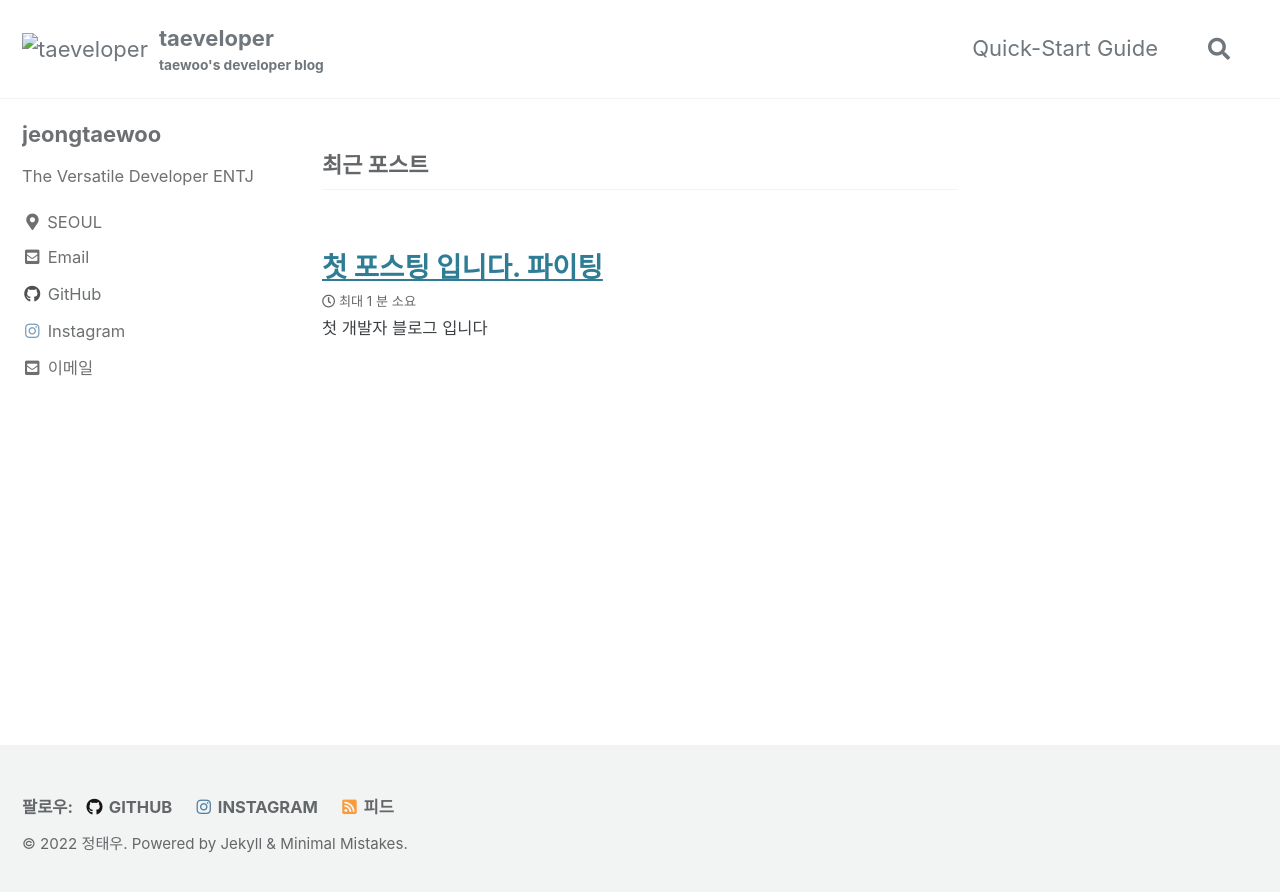
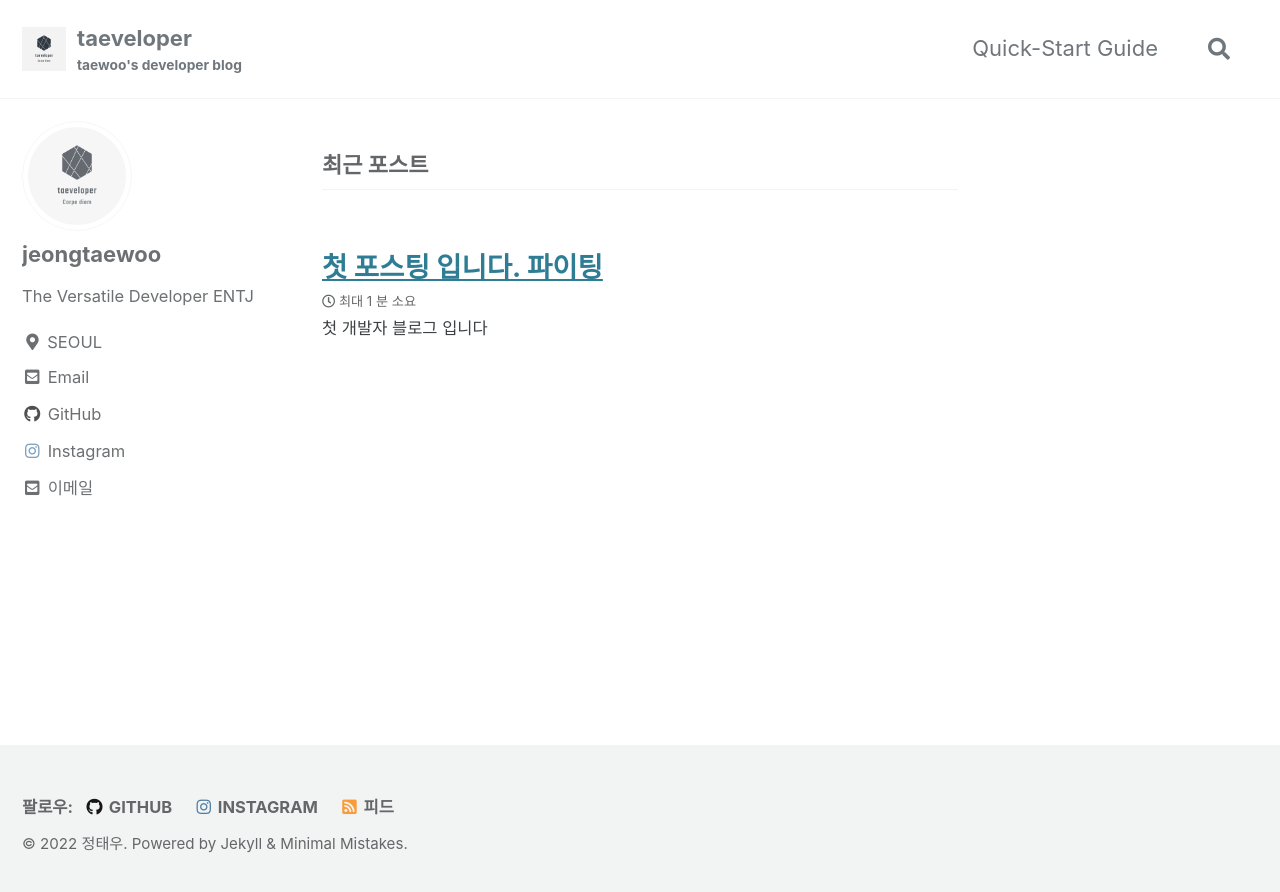
Before and after one commit to taewoojeong/taewoojeong.github.io, a Jekyll site: the page built from index.html, in a window 1280 px wide. Shown: the top 892 px of the page. Built offline with Jekyll 4.4.1, drawn with Linux system fonts in a browser that asks for light colours; cached includes are drawn as plain includes; the list of posts is cut into pages by our own code.

Commit message:
add avatar

```diff
--- a/_config.yml
+++ b/_config.yml
@@ -25,7 +25,7 @@ url: "https://taewoojeong.github.io"
 baseurl: # the subpath of your site, e.g. "/blog"
 repository: # GitHub username/repo-name e.g. "mmistakes/minimal-mistakes"
 teaser: # path of fallback teaser image, e.g. "/assets/images/500x300.png"
-logo: "./logo.png" # path of logo image to display in the masthead, e.g. "/assets/images/88x88.png"
+logo: "/assets/images/logo.png" # path of logo image to display in the masthead, e.g. "/assets/images/88x88.png"
 masthead_title: # overrides the website title displayed in the masthead, use " " for no title
 # breadcrumbs            : false # true, false (default)
 words_per_minute: 200
@@ -102,7 +102,7 @@ analytics:
 # Site Author
 author:
   name: "jeongtaewoo"
-  avatar: # path of avatar image, e.g. "/assets/images/bio-photo.jpg"
+  avatar: "/assets/images/logo.png" # path of avatar image, e.g. "/assets/images/bio-photo.jpg"
   bio: "The Versatile Developer ENTJ"
   location: "SEOUL"
   email: jeongtaewoo5037@gmail.com
--- a/_includes/head/custom.html
+++ b/_includes/head/custom.html
@@ -1,5 +1,28 @@
 <!-- start custom head snippets -->
 
 <!-- insert favicons. use https://realfavicongenerator.net/ -->
-
+<link
+  rel="apple-touch-icon"
+  sizes="180x180"
+  href="{{taewoojeong.github.io}}/assets/images/logo.png"
+/>
+<link
+  rel="icon"
+  type="image/png"
+  sizes="32x32"
+  href="{{taewoojeong.github.io}}/assets/images/logo.png"
+/>
+<link
+  rel="icon"
+  type="image/png"
+  sizes="16x16"
+  href="{{taewoojeong.github.io}}/assets/images/logo.png"
+/>
+<link
+  rel="mask-icon"
+  href="{{site.baseurl}}/assets/logo.ico/safari-pinned-tab.svg"
+  color="#5bbad5"
+/>
+<meta name="msapplication-TileColor" content="#da532c" />
+<meta name="theme-color" content="#ffffff" />
 <!-- end custom head snippets -->
```
Also changed, not shown: assets/images/logo.png (renamed from logo.png), docs/assets/images/logo.png (added), test/assets/images/logo.png (added).
